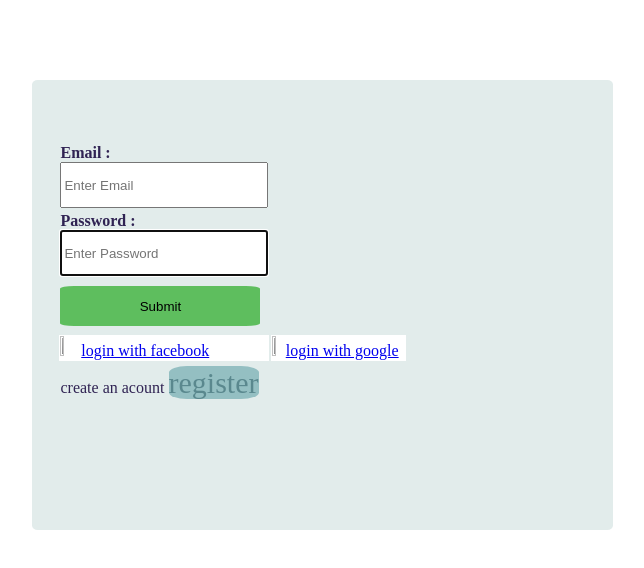
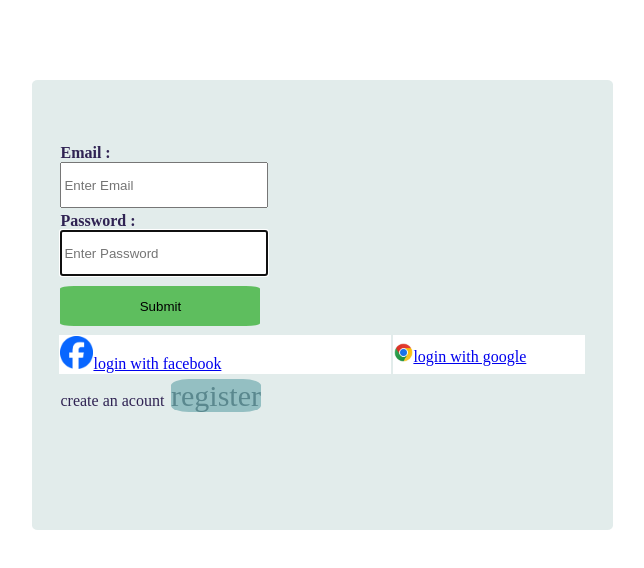
Before and after one commit to SalomaaAzzam/salomaa, a plain HTML site: page login.html in a window 1280 px wide. Shown: the whole page, without its empty margins (39-683 px from the left). Drawn offline with Linux system fonts and the light colour scheme; files that its build step writes are made by us from their sources.

Commit message:
Add files via upload

```diff
--- a/login.html
+++ b/login.html
@@ -1,7 +1,7 @@
 <!DOCTYPE html>
 <html>
 <head>
-   <link rel="stylesheet" href="css/log_style.css">
+   <link rel="stylesheet" href="log_style.css">
 </head>
 <body>
 
@@ -39,8 +39,8 @@
                  <tr></tr>
                   <tr></tr>
                  <tr id="ff">
-                    <td><img src="photo/face.png" id="face"><a href="https://www.facebook.com" target="_blank">login with facebook</a></td>
-                    <td><img src="photo/google.jpg" id="face"><a href="https://www.google.com" target="_blank">login with google</a></td>
+                    <td><img src="face.png" id="face"><a href="https://www.facebook.com" target="_blank">login with facebook</a></td>
+                    <td><img src="google.jpg" id="face"><a href="https://www.google.com" target="_blank">login with google</a></td>
                 </tr>
                 <tr></tr>
                 <tr>
```
Also changed, not shown: register.html (+1 -1 lines).
